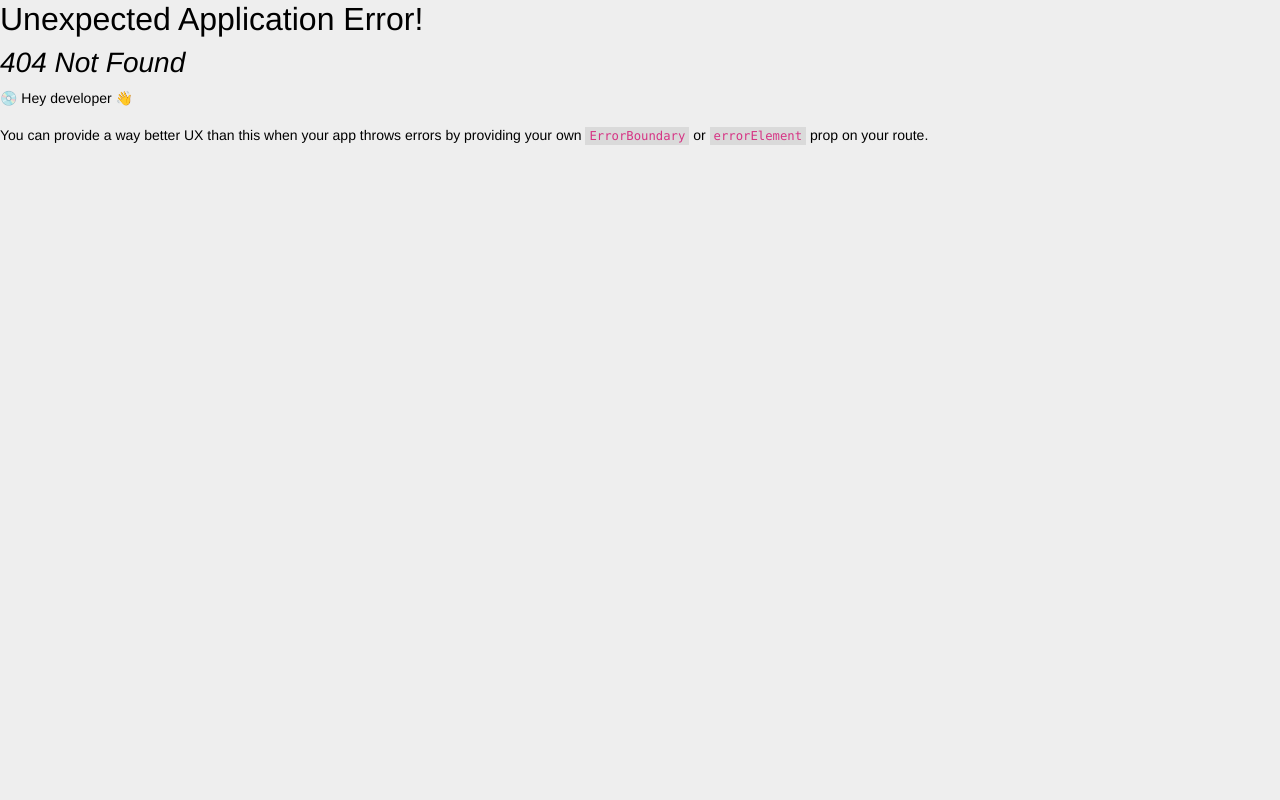
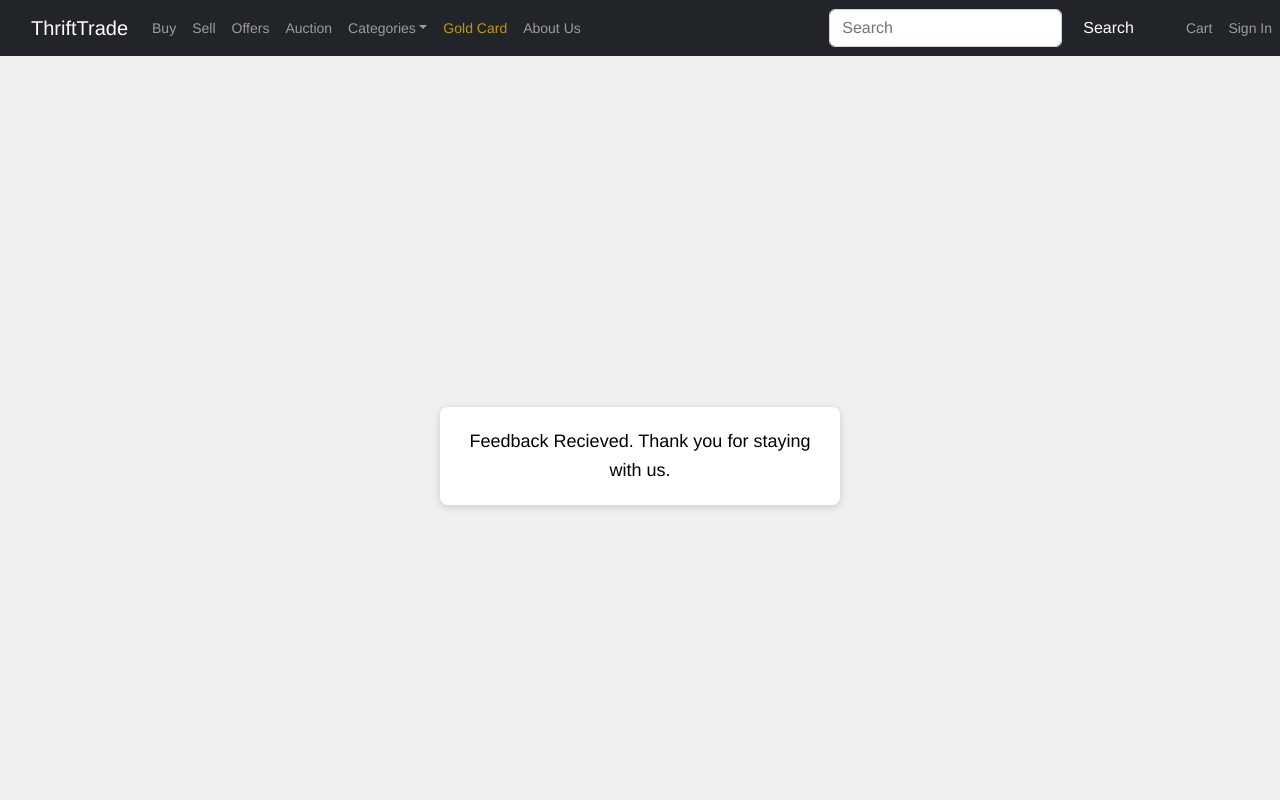
Before and after one commit to ashrafulparan2/ThrifTrade, a React app in the folder frontend/: page /feedback in a window 1280 px wide. Before the commit this address had no page. Shown: the top 800 px of the page. Built offline with nearby package versions, Linux system fonts and the light colour scheme; the HTML template or start-up script is replaced by a standard one; a web font is replaced by a local one.

Commit message:
feedback added

```diff
--- a/frontend/src/main.tsx
+++ b/frontend/src/main.tsx
@@ -47,6 +47,7 @@ import MembershipPage from './pages/MembershipPage.js'
 import MembershipOrder from './pages/MembershipOrder.js'
 import MembershipOrderPage from './pages/MembershipOrderPage.js'
 import SellConfirmation from './pages/SellConfirmation.js'
+import Feedback from './pages/Feedback.js'
 
 const router = createBrowserRouter(
   createRoutesFromElements(
@@ -85,6 +86,7 @@ const router = createBrowserRouter(
       </Route>
 
       <Route path="about_us" element={<AboutUs />} />
+      <Route path="feedback" element={<Feedback />} />
       {/* <Route path="dashboard" element={<Dashboard />} /> */}
       {/* ... etc. */}
     </Route>
--- a/frontend/src/pages/AboutUs.tsx
+++ b/frontend/src/pages/AboutUs.tsx
@@ -2,6 +2,7 @@ import { useState } from 'react'
 import { Col, Row } from 'react-bootstrap'
 import { AiFillStar, AiOutlineStar } from 'react-icons/ai'
 import { FaFacebook, FaInstagram, FaTwitter } from 'react-icons/fa'
+import { useNavigate } from 'react-router-dom'
 import styled from 'styled-components'
 
 const StyledAboutUsPage = styled.div`
@@ -106,6 +107,8 @@ const AboutUs = () => {
   const [email, setEmail] = useState('')
   const [rating, setRating] = useState(0)
 
+  const navigate = useNavigate()
+
   const handleFeedbackChange = (e) => {
     setFeedback(e.target.value)
   }
@@ -119,9 +122,11 @@ const AboutUs = () => {
   }
 
   const handleSubmit = () => {
-    // Handle form submission
+    // Handle form submission\
+    // event.preventDefault()
     console.log('Feedback:', feedback)
     console.log('Email:', email)
+    navigate('/feedback')
   }
 
   const renderStarRatingIcons = () => {
@@ -167,15 +172,15 @@ const AboutUs = () => {
                   <p>
                     ThrifTrade is guided by four principles: customer obsession
                     rather than competitor focus, passion for invention,
-                  commitment to operational excellence, and long-term thinking.
-                  ThrifTrade strives to be Earth’s most customer-centric
-                  company, Earth’s best employer, and Earth’s safest place to
-                  work. Customer reviews, 1-Click shopping, personalized
-                  recommendations, Prime, Fulfillment by ThrifTrade, AWS, Kindle
-                  Direct Publishing, Kindle, Career Choice, Fire tablets, Fire
-                  TV, ThrifTrade Echo, Alexa, Just Walk Out technology,
-                  ThrifTrade Studios, and The Climate Pledge are some of the
-                  things pioneered by ThrifTrade.
+                    commitment to operational excellence, and long-term
+                    thinking. ThrifTrade strives to be Earth’s most
+                    customer-centric company, Earth’s best employer, and Earth’s
+                    safest place to work. Customer reviews, 1-Click shopping,
+                    personalized recommendations, Prime, Fulfillment by
+                    ThrifTrade, AWS, Kindle Direct Publishing, Kindle, Career
+                    Choice, Fire tablets, Fire TV, ThrifTrade Echo, Alexa, Just
+                    Walk Out technology, ThrifTrade Studios, and The Climate
+                    Pledge are some of the things pioneered by ThrifTrade.
                   </p>
                   <a href="#" className="card-link">
                     Learn More
@@ -194,15 +199,15 @@ const AboutUs = () => {
                 <div className="card-content">
                   <h2>Our Mission</h2>
                   <p>
-                  ThrifTrade's mission statement and vision statement influence
-                  the multinational technology and e-commerce business toward
-                  long-term growth and success. This success is attributed to
-                  stringent measures to ensure that the vision and mission
-                  statements are fulfilled. In theory, the corporate vision
-                  statement provides organizational direction toward a desired
-                  future condition of the business, while the corporate mission
-                  statement presents the business purpose and goals that guide
-                  strategic management in the company.
+                    ThrifTrade's mission statement and vision statement
+                    influence the multinational technology and e-commerce
+                    business toward long-term growth and success. This success
+                    is attributed to stringent measures to ensure that the
+                    vision and mission statements are fulfilled. In theory, the
+                    corporate vision statement provides organizational direction
+                    toward a desired future condition of the business, while the
+                    corporate mission statement presents the business purpose
+                    and goals that guide strategic management in the company.
                   </p>
                   <a href="#" className="card-link">
                     Learn More
@@ -228,9 +233,9 @@ const AboutUs = () => {
                     team advocates on behalf of the company and works across all
                     levels of society, from the public sector to the community.
                     We’re driven by our pledge to champion our customers and
-                  protect them from risk, online or offline. Whether campaigning
-                  for tougher data privacy laws or raising awareness of global
-                  issues, we’re setting the bar high.
+                    protect them from risk, online or offline. Whether
+                    campaigning for tougher data privacy laws or raising
+                    awareness of global issues, we’re setting the bar high.
                   </p>
                   <a href="#" className="card-link">
                     Learn More
@@ -250,7 +255,6 @@ const AboutUs = () => {
             src="https://www.google.com/maps/embed?pb=!1m14!1m8!1m3!1d14748.499277037552!2d91.9710592!3d22.4619433!3m2!1i1024!2i768!4f13.1!3m3!1m2!1s0x30ad2fca34ae5549%3A0x35c88a37b3e90e97!2sChittagong%20University%20of%20Engineering%20and%20Technology%20(CUET)!5e0!3m2!1sen!2sbd!4v1689664968791!5m2!1sen!2sbd"
             width="1300"
             height="450"
-
             loading="lazy"
           ></iframe>
           <p>Chittagong, Bangladesh</p>
@@ -264,12 +268,14 @@ const AboutUs = () => {
             placeholder="Enter your feedback"
             value={feedback}
             onChange={handleFeedbackChange}
+            required
           />
           <Input
             type="email"
             placeholder="Enter your email"
             value={email}
             onChange={handleEmailChange}
+            required
           />
           <Button onClick={handleSubmit}>Send</Button>
         </div>
--- /dev/null
+++ b/frontend/src/pages/Feedback.tsx
@@ -0,0 +1,11 @@
+export default function Feedback() {
+  return (
+    <div className="request-received-container">
+      <div className="message-box">
+        <p className="message">
+          Feedback Recieved. Thank you for staying with us.
+        </p>
+      </div>
+    </div>
+  )
+}
```
Lines whose indentation alone changed are shown as unchanged.
